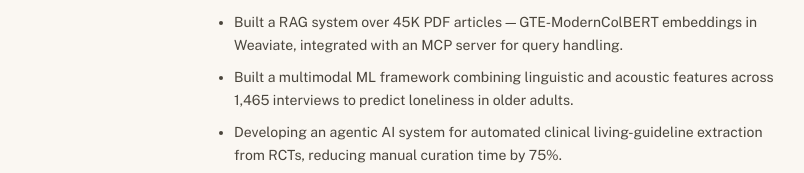
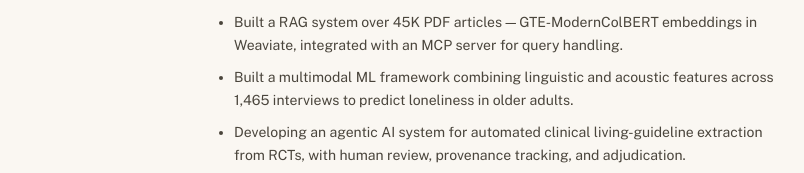
Before and after one commit to karthik-strikes/karthik-strikes.github.io, a plain HTML site: page index.html in a window 1280 px wide. Shown: the part 3053-3226 px from the top of the page, without its empty margins (230-1034 px from the left). Drawn offline with nearby package versions, Linux system fonts and the light colour scheme.

Commit message:
Drop unsupported 75% curation-time figure from Penn experience

```diff
--- a/index.html
+++ b/index.html
@@ -312,7 +312,7 @@ pre.bib[hidden]{display:none}
           <ul>
             <li>Built a RAG system over 45K PDF articles &mdash; GTE-ModernColBERT embeddings in Weaviate, integrated with an MCP server for query handling.</li>
             <li>Built a multimodal ML framework combining linguistic and acoustic features across 1,465 interviews to predict loneliness in older adults.</li>
-            <li>Developing an agentic AI system for automated clinical living-guideline extraction from RCTs, reducing manual curation time by 75%.</li>
+            <li>Developing an agentic AI system for automated clinical living-guideline extraction from RCTs, with human review, provenance tracking, and adjudication.</li>
             <li>Created end-to-end ETL pipelines for a longitudinal participant study; automated survey scheduling and payment workflows.</li>
           </ul>
         </div>
```
